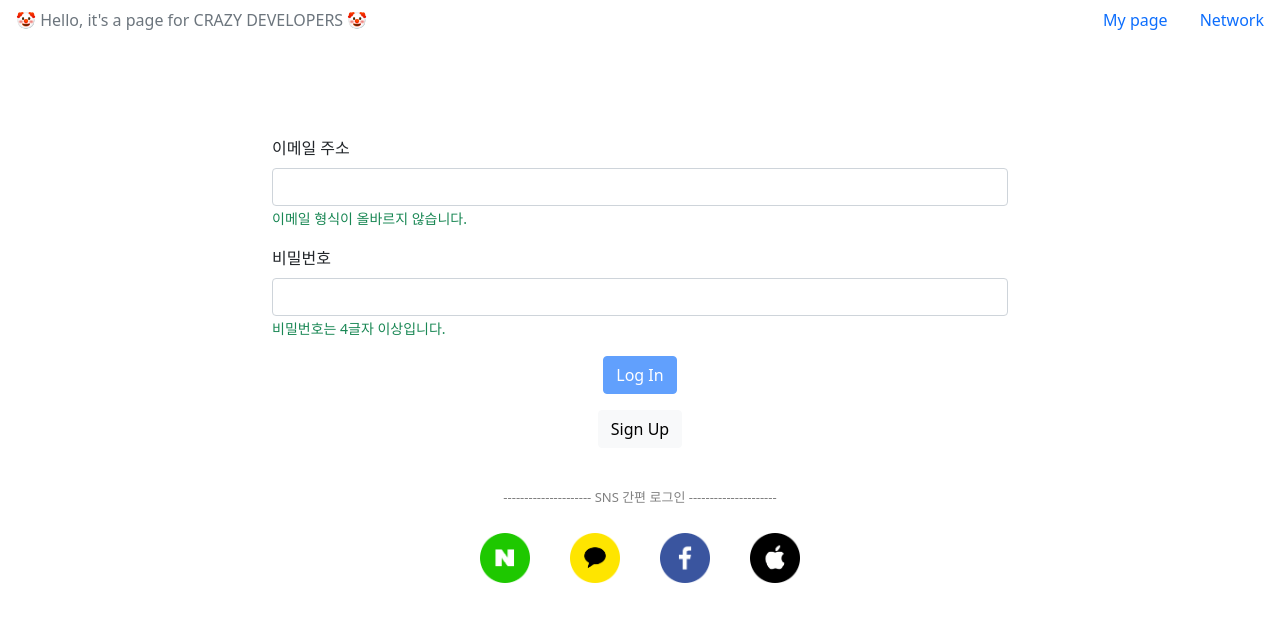
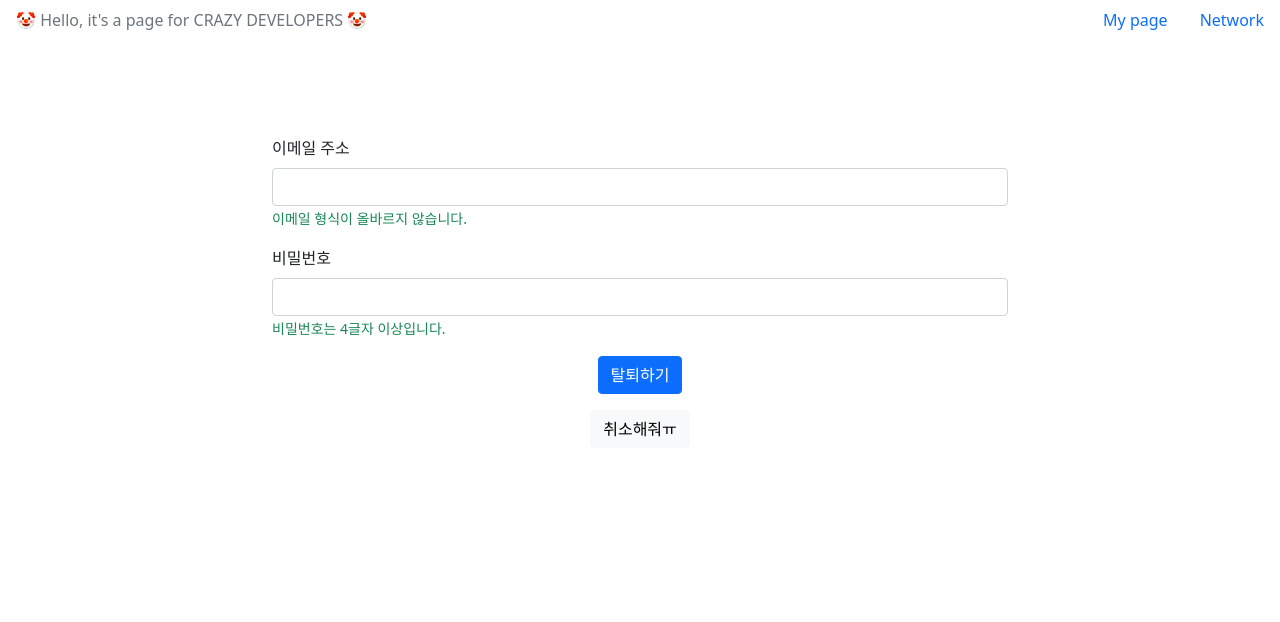
Before and after one commit to yessssssssssol/Dfolio_web, a React (Create React App) app in the folder front/: page /Withdrawal in a window 1280 px wide. Before the commit this address led to /login. Shown: the top 622 px of the page. Built offline with nearby package versions, Linux system fonts and the light colour scheme; no server answers.

Commit message:
add Withdrawal

```diff
--- a/front/src/App.js
+++ b/front/src/App.js
@@ -10,6 +10,7 @@ import Network from "./components/user/Network";
 import RegisterForm from "./components/user/RegisterForm";
 import Portfolio from "./components/Portfolio";
 import OAuth2RedirectHandler from "./components/user/KakaoLogin";
+import Withdrawal from "./components/user/Withdrawal";
 
 export const UserStateContext = createContext(null);
 export const DispatchContext = createContext(null);
@@ -65,6 +66,7 @@ function App() {
             <Route path="/users/:userId" element={<Portfolio />} />
             <Route path="/network" element={<Network />} />
             <Route path="*" element={<Portfolio />} />
+            <Route path="/Withdrawal" element={<Withdrawal />} />
             <Route
               path="/oauth/callback/kakao"
               component={OAuth2RedirectHandler}
--- a/front/src/components/Header.js
+++ b/front/src/components/Header.js
@@ -1,7 +1,8 @@
-import React, { useContext } from 'react';
-import { useNavigate, useLocation } from 'react-router-dom';
-import Nav from 'react-bootstrap/Nav';
-import { UserStateContext, DispatchContext } from '../App';
+import React, { useContext } from "react";
+import { useNavigate, useLocation } from "react-router-dom";
+import Nav from "react-bootstrap/Nav";
+import { UserStateContext, DispatchContext } from "../App";
+import Withdrawal from "./user/Withdrawal";
 
 function Header() {
   const navigate = useNavigate();
@@ -16,11 +17,11 @@ function Header() {
   // 로그아웃 클릭 시 실행되는 함수
   const logout = () => {
     // sessionStorage 에 저장했던 JWT 토큰을 삭제함.
-    sessionStorage.removeItem('userToken');
+    sessionStorage.removeItem("userToken");
     // dispatch 함수를 이용해 로그아웃함.
-    dispatch({ type: 'LOGOUT' });
+    dispatch({ type: "LOGOUT" });
     // 기본 페이지로 돌아감.
-    navigate('/');
+    navigate("/");
   };
 
   return (
@@ -31,16 +32,22 @@ function Header() {
         </Nav.Link>
       </Nav.Item>
       <Nav.Item>
-        <Nav.Link onClick={() => navigate('/Portfolio')}>My page</Nav.Link>
+        <Nav.Link onClick={() => navigate("/Portfolio")}>My page</Nav.Link>
       </Nav.Item>
       <Nav.Item>
-        <Nav.Link onClick={() => navigate('/network')}>Network</Nav.Link>
+        <Nav.Link onClick={() => navigate("/network")}>Network</Nav.Link>
       </Nav.Item>
       {isLogin && (
         <Nav.Item>
           <Nav.Link onClick={logout}>Logout</Nav.Link>
+          <Nav.Link onClick={() => navigate("/Withdrawal")}>탈퇴하기</Nav.Link>
         </Nav.Item>
       )}
+      {/* {isLogin && (
+        <Nav.Item>
+          <Nav.Link onClick={() => navigate("/Withdrawal")}>탈퇴하기</Nav.Link>
+        </Nav.Item>
+      )} */}
     </Nav>
   );
 }
--- a/front/src/components/user/UserEditForm.js
+++ b/front/src/components/user/UserEditForm.js
@@ -46,9 +46,7 @@ function UserEditForm({ user, setIsEditing, setUser }) {
         console.log(reader.result);
       } else {
         //업로드 취소/실패할 시
-        setImage(
-          "http://placekitten.com/200/200"
-        );
+        setImage("http://placekitten.com/200/200");
         return;
       }
     };
--- /dev/null
+++ b/front/src/components/user/Withdrawal.js
@@ -0,0 +1,106 @@
+import React, { useState, useContext } from "react";
+import { useNavigate } from "react-router-dom";
+import { Container, Col, Row, Form, Button } from "react-bootstrap";
+
+import * as Api from "../../api";
+import { DispatchContext } from "../../App";
+
+function Withdrawal() {
+  const navigate = useNavigate();
+  const dispatch = useContext(DispatchContext);
+
+  //useState로 email 상태를 생성함.
+  const [email, setEmail] = useState("");
+  //useState로 password 상태를 생성함.
+  const [password, setPassword] = useState("");
+
+  //이메일이 abc@example.com 형태인지 regex를 이용해 확인함.
+  const validateEmail = (email) => {
+    return email
+      .toLowerCase()
+      .match(
+        /^(([^<>()[\]\\.,;:\s@"]+(\.[^<>()[\]\\.,;:\s@"]+)*)|(".+"))@((\[[0-9]{1,3}\.[0-9]{1,3}\.[0-9]{1,3}\.[0-9]{1,3}\])|(([a-zA-Z\-0-9]+\.)+[a-zA-Z]{2,}))$/
+      );
+  };
+
+  //위 validateEmail 함수를 통해 이메일 형태 적합 여부를 확인함.
+  const isEmailValid = validateEmail(email);
+  // 비밀번호가 4글자 이상인지 여부를 확인함.
+  const isPasswordValid = password.length >= 4;
+  // 비밀번호와 확인용 비밀번호가 일치하는지 여부를 확인함.
+
+  const handleSubmit = async (e) => {
+    e.preventDefault();
+
+    try {
+      // "user/register" 엔드포인트로 post요청함.//////////////////////////////////
+      await Api.delete(`user/register/`, {
+        email,
+        password,
+      });
+
+      // 로그인 페이지로 이동함.//////////////////////////////////
+      navigate("/login");
+    } catch (err) {
+      console.log("회원탈퇴에 실패하였습니다.", err);
+    }
+  };
+
+  return (
+    <Container>
+      <Row className="justify-content-md-center mt-5">
+        <Col lg={8}>
+          <Form onSubmit={handleSubmit}>
+            <Form.Group controlId="deleteEmail">
+              <Form.Label>이메일 주소</Form.Label>
+              <Form.Control
+                type="email"
+                autoComplete="off"
+                value={email}
+                onChange={(e) => setEmail(e.target.value)}
+              />
+              {!isEmailValid && (
+                <Form.Text className="text-success">
+                  이메일 형식이 올바르지 않습니다.
+                </Form.Text>
+              )}
+            </Form.Group>
+
+            <Form.Group controlId="deletePassword" className="mt-3">
+              <Form.Label>비밀번호</Form.Label>
+              <Form.Control
+                type="password"
+                autoComplete="off"
+                value={password}
+                onChange={(e) => setPassword(e.target.value)}
+              />
+              {!isPasswordValid && (
+                <Form.Text className="text-success">
+                  비밀번호는 4글자 이상입니다.
+                </Form.Text>
+              )}
+            </Form.Group>
+
+            <Form.Group as={Row} className="mt-3 text-center">
+              <Col sm={{ span: 20 }}>
+                <Button variant="primary" type="submit">
+                  탈퇴하기
+                </Button>
+              </Col>
+            </Form.Group>
+
+            <Form.Group as={Row} className="mt-3 text-center">
+              <Col sm={{ span: 20 }}>
+                <Button variant="light" onClick={() => navigate("/login")}>
+                  취소해줘ㅠ
+                </Button>
+              </Col>
+            </Form.Group>
+          </Form>
+        </Col>
+      </Row>
+    </Container>
+  );
+}
+
+export default Withdrawal;
```
